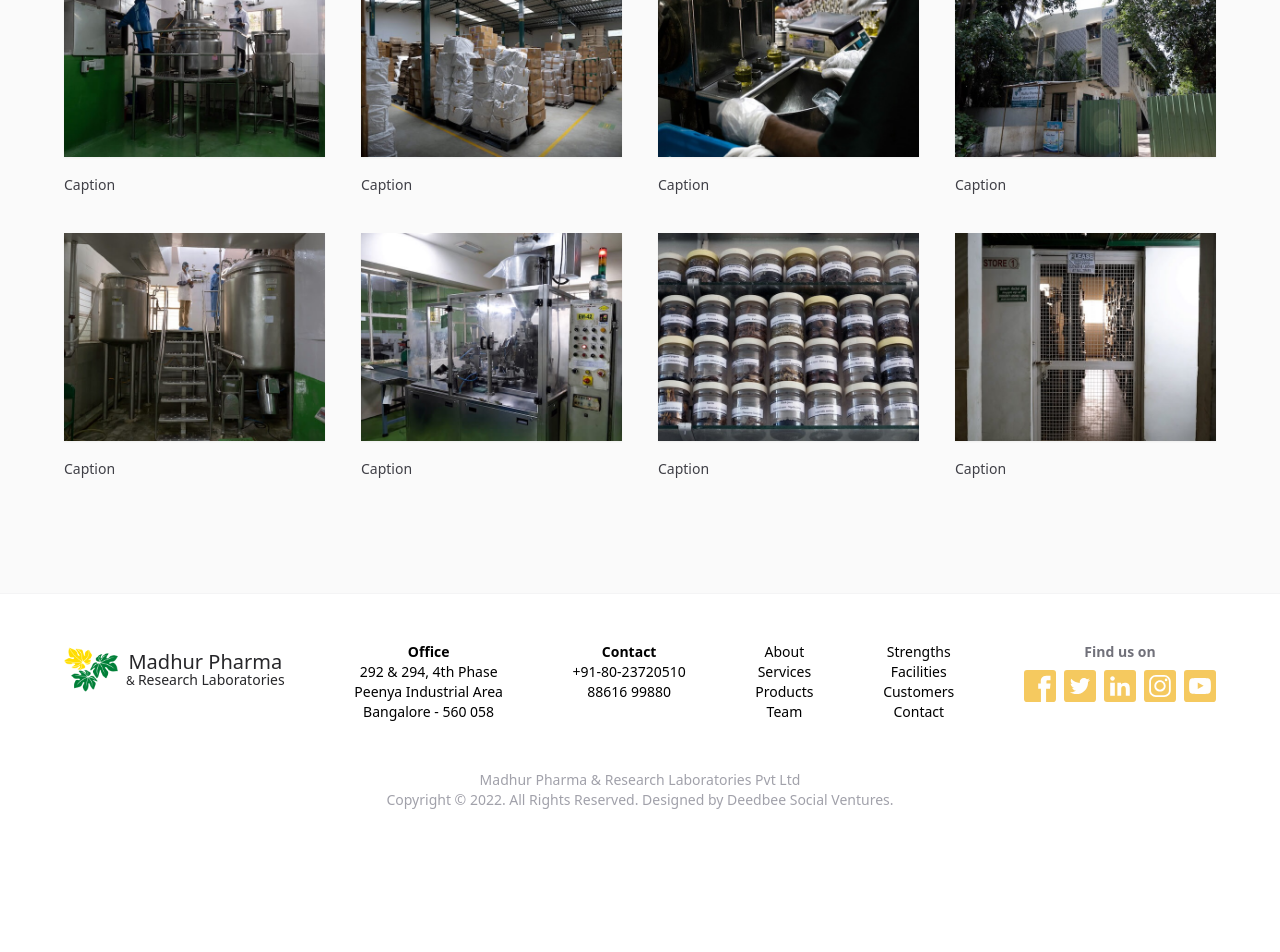
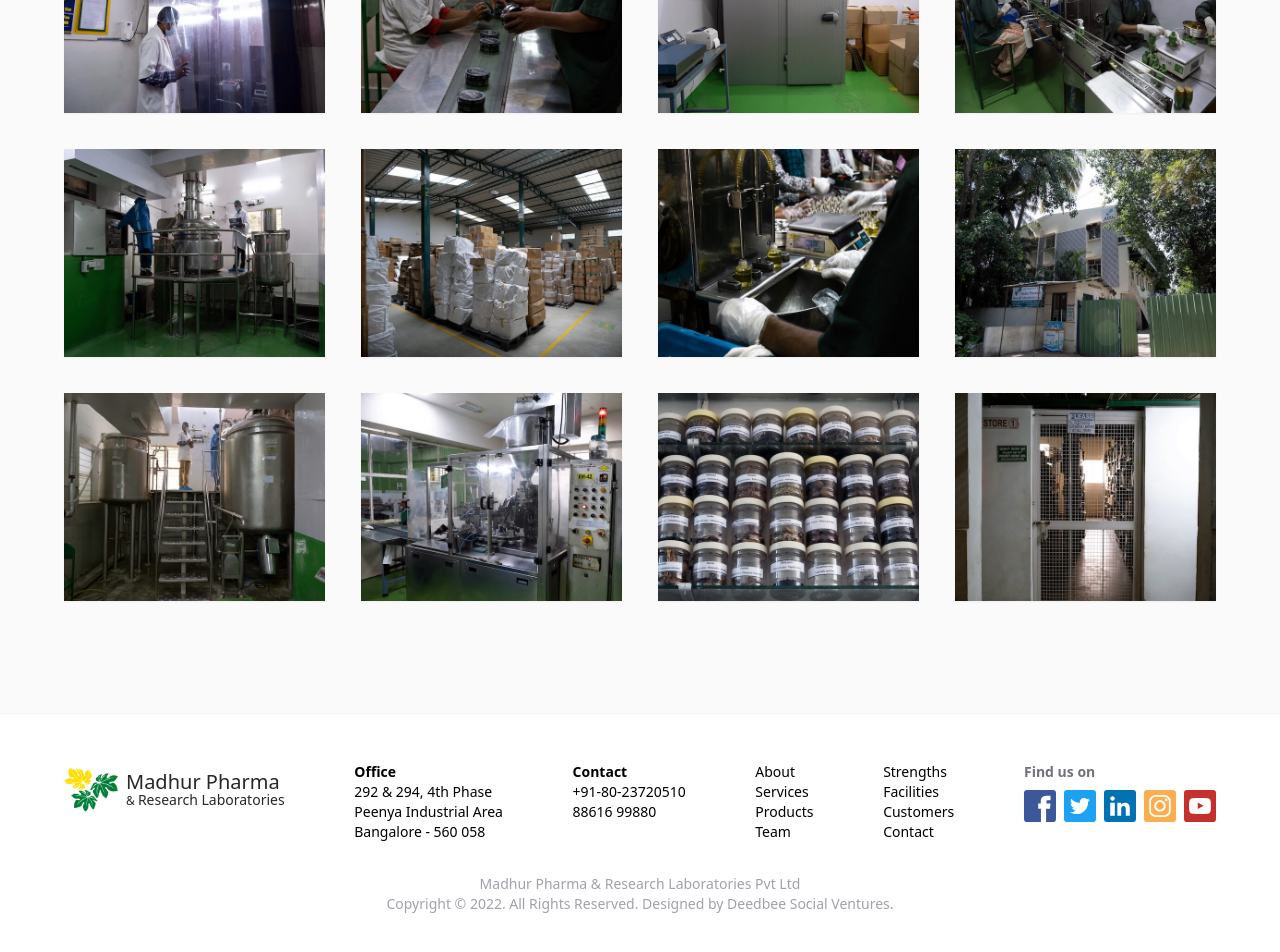
Before and after one commit to TRUENFAIR/trueandfair, a Next.js app: page /facilities in a window 1280 px wide. Shown: the part 878-1830 px from the top of the page. Before the commit the page ends 1736 px from the top, so only its background shows below. Built offline with nearby package versions, Linux system fonts and the light colour scheme.

Commit message:
Final changes

```diff
--- a/components/layout.js
+++ b/components/layout.js
@@ -103,12 +103,12 @@ export default function Layout({ children }) {
 
       <main className="text-zinc-900 font-sans">{children}</main>
 
-      <footer className='border-zinc-100 border-t mx-auto container py-12'>
-        <div className='grid grid-cols-2 md:flex md:flex-row justify-between items-start text-center'>
+      <footer className='border-zinc-100 border-t mx-auto md:container py-6 md:py-12'>
+        <div className='grid grid-cols-2 md:flex md:flex-row justify-between items-start'>
 
-          <div className='col-span-2 pb-4 md:pb-0'>
+          <div className='col-span-2 pb-4 md:pb-0 '>
             <Link href="/">
-              <a className="flex md:justify-start items-center justify-center">
+              <a className="flex justify-start items-center pl-6 md:pl-0">
                 <div className=''><Image src="/mp-logo-320-c.png" alt="logo" width={54} height={54} /></div>
                 <div className="pl-2 flex flex-col justify-center">
                   <span className="leading-4 font-light text-zinc-800 text-xl">Madhur Pharma</span>
@@ -120,46 +120,46 @@ export default function Layout({ children }) {
             </Link>
           </div>
 
-          <div className="text-sm pb-4 md:pb-0">
+          <div className="text-sm p-4 md:p-0 pl-6 ">
               <p className="font-semibold">Office</p>
               <p>292 & 294, 4th Phase</p>
               <p>Peenya Industrial Area</p>
               <p>Bangalore - 560 058</p>
           </div>
 
-          <div className='text-sm pb-4 md:pb-0'>
+          <div className='text-sm p-4 md:p-0 '>
             <p className='font-semibold'>Contact</p>
             <p className=''>+91-80-23720510</p>
             <p className=''>88616 99880</p>
           </div>
 
-          <div className='text-sm flex flex-col pb-4 md:pb-0'>
+          <div className='text-sm flex flex-col p-4 pl-6 md:p-0 '>
               <Link href="/about"><a>About</a></Link>
               <Link href="/services"><a>Services</a></Link>
               <Link href="/products"><a>Products</a></Link>
               <Link href="/team"><a>Team</a></Link>
           </div>
 
-          <div className='text-sm flex flex-col pb-4 md:pb-0'>
+          <div className='text-sm flex flex-col p-4 md:p-0 '>
               <Link href="/strengths"><a>Strengths</a></Link>
               <Link href="/facilities"><a>Facilities</a></Link>
               <Link href="/customers"><a>Customers</a></Link>
               <Link href="/contact"><a>Contact</a></Link>
           </div>
 
-          <div className='col-span-2'>
+          <div className='col-span-2 p-4 md:p-0 pl-6 '>
               <p className='font-semibold text-sm pb-2 text-zinc-500'>Find us on</p>
                 <div className='grid-cols-5 gap-2 inline-grid '>
-                  <a className="hover:scale-105 transition-all" href="https://www.facebook.com/MadhurPharmaAndResearchLaboratories" target="_blank" rel="noreferrer"><svg className='w-8 h-8 facebook' width="100" height="100" viewBox="0 0 187 187"><rect width="187" height="187" fill="#F5C95F" rx="18" ry="18" /><path fill="#fefefe" d="M131 79l0 -12c0,-6 4,-7 6,-7 3,0 18,0 18,0l0 -27 -24 0c-27,0 -33,20 -33,32l0 14 -15 0 0 19 0 12 16 0c0,35 0,77 0,77l30 0c0,0 0,-42 0,-77l23 0 1 -12 2 -19 -24 0z" /></svg></a>
-                  <a className="hover:scale-105 transition-all" href="https://twitter.com/MadhurPharma" target="_blank" rel="noreferrer"><svg className='w-8 h-8 twitter' width="100" height="100" viewBox="0 0 384 384"><rect width="384" height="384" fill="#F5C95F" rx="37" ry="37"/><path fill="#fefefe" d="M313 118c-9,4 -19,6 -29,8 11,-7 19,-16 22,-28 -9,6 -20,10 -31,12 -9,-9 -22,-15 -37,-15 -27,0 -49,22 -49,49 0,4 0,7 1,11 -41,-2 -78,-22 -102,-51 -5,7 -7,15 -7,24 0,17 9,32 22,41 -8,0 -16,-2 -23,-6 0,0 0,0 0,1 0,6 2,12 4,17 6,16 20,27 36,31 -4,1 -8,1 -13,1 -3,0 -6,0 -9,-1 6,20 25,34 46,34 -17,14 -38,21 -61,21 -5,0 -8,0 -12,0 22,14 48,22 76,22 78,0 125,-54 138,-110 2,-10 3,-20 3,-30 0,-2 0,-4 0,-6 10,-7 18,-15 25,-25z"/></svg></a>
-                  <a className="hover:scale-105 transition-all" href="https://www.linkedin.com/company/madhurpharma/" target="_blank" rel="noreferrer"><svg className='w-8 h-8 linkedin' width="100" height="100" viewBox="0 0 201 201"><rect width="201" height="201" fill="#F5C95F" rx="19" ry="19"/><polygon fill="#fefefe" points="39 102 39 162 68 162 68 97 68 80 39 80"/><path fill="#fefefe" d="M54 39c-8 0-15 7-15 15 0 7 7 14 15 14 7 0 14-7 14-14 0-8-7-15-14-15zM161 105c-2-15-9-25-30-25-12 0-20 5-24 11l0 0 0-11-23 0 0 16 0 66 24 0 0-41c0-10 2-21 15-21 13 0 14 13 14 22l0 40 25 0 0-45 0 0c0-4 0-8-1-12z"/></svg></a>
-                  <a className="hover:scale-105 transition-all" href="https://www.instagram.com/madhurpharma" target="_blank" rel="noreferrer"><svg className='w-8 h-8 instragram' width="100" height="100"viewBox="0 0 384 384"><rect width="384" height="384" fill="#F5C95F" rx="37" ry="37"/><path fill="#fff" d="M142 59l100 0c22,0 42,9 56,24 14,14 23,34 23,56l0 106c0,22 -9,41 -23,56 -14,14 -34,23 -56,23l-100 0c-22,0 -42,-9 -56,-23 -15,-15 -24,-34 -24,-56l0 -106c0,-22 9,-42 24,-56 14,-15 34,-24 56,-24zm100 23l-100 0c-16,0 -30,6 -41,16 -10,11 -17,25 -17,41l0 106c0,15 7,30 17,40 11,11 25,17 41,17l100 0c16,0 30,-6 40,-17 11,-10 17,-25 17,-40l0 -106c0,-16 -6,-30 -17,-41 -10,-10 -24,-16 -40,-16z"/><path fill="#fff" d="M192 123c19,0 36,7 48,20 12,12 20,29 20,48 0,19 -8,35 -20,48 -12,12 -29,20 -48,20 -19,0 -36,-8 -48,-20 -13,-13 -20,-29 -20,-48 0,-19 7,-36 20,-48 12,-13 29,-20 48,-20zm32 35c-8,-8 -20,-13 -32,-13 -13,0 -24,5 -33,13 -8,9 -13,20 -13,33 0,12 5,24 13,32 9,8 20,13 33,13 12,0 24,-5 32,-13 8,-8 14,-20 14,-32 0,-13 -6,-24 -14,-33z"/><circle cx="265" cy="119" r="16" fill="#fff"/></svg></a>
-                  <a className="hover:scale-105 transition-all" href="https://www.youtube.com/channel/UCrqiYW7GmXwgwtOEtjBQXxQ" target="_blank" rel="noreferrer"><svg className='w-8 h-8 youtube' width="100" height="100" viewBox="0 0 5067 5067"><rect width="5067" height="5067" fill="#F5C95F" rx="489" ry="489"/><path fill="#fefefe" d="M3110 2497l-933 504 0 -776 0 -236 421 229 512 279zm1116 -684c0,0 -33,-248 -137,-357 -131,-144 -278,-145 -346,-153 -483,-36 -1208,-36 -1208,-36l-2 0c0,0 -725,0 -1209,36 -67,8 -214,9 -346,153 -103,109 -137,357 -137,357 0,0 -35,292 -35,583l0 36 0 238c0,291 35,583 35,583 0,0 34,248 137,357 132,144 304,139 381,154 277,28 1175,36 1175,36 0,0 726,-1 1209,-37 68,-9 215,-9 346,-153 104,-109 137,-357 137,-357 0,0 35,-292 35,-583l0 -223 0 -51c0,-291 -35,-583 -35,-583z"/></svg></a>
+                  <a className="hover:scale-105 transition-all" href="https://www.facebook.com/MadhurPharmaAndResearchLaboratories" target="_blank" rel="noreferrer"><svg className='w-8 h-8 facebook' width="100" height="100" viewBox="0 0 187 187"><rect width="187" height="187" fill="#3b5998" rx="18" ry="18" /><path fill="#fefefe" d="M131 79l0 -12c0,-6 4,-7 6,-7 3,0 18,0 18,0l0 -27 -24 0c-27,0 -33,20 -33,32l0 14 -15 0 0 19 0 12 16 0c0,35 0,77 0,77l30 0c0,0 0,-42 0,-77l23 0 1 -12 2 -19 -24 0z" /></svg></a>
+                  <a className="hover:scale-105 transition-all" href="https://twitter.com/MadhurPharma" target="_blank" rel="noreferrer"><svg className='w-8 h-8 twitter' width="100" height="100" viewBox="0 0 384 384"><rect width="384" height="384" fill="#1DA1F2" rx="37" ry="37"/><path fill="#fefefe" d="M313 118c-9,4 -19,6 -29,8 11,-7 19,-16 22,-28 -9,6 -20,10 -31,12 -9,-9 -22,-15 -37,-15 -27,0 -49,22 -49,49 0,4 0,7 1,11 -41,-2 -78,-22 -102,-51 -5,7 -7,15 -7,24 0,17 9,32 22,41 -8,0 -16,-2 -23,-6 0,0 0,0 0,1 0,6 2,12 4,17 6,16 20,27 36,31 -4,1 -8,1 -13,1 -3,0 -6,0 -9,-1 6,20 25,34 46,34 -17,14 -38,21 -61,21 -5,0 -8,0 -12,0 22,14 48,22 76,22 78,0 125,-54 138,-110 2,-10 3,-20 3,-30 0,-2 0,-4 0,-6 10,-7 18,-15 25,-25z"/></svg></a>
+                  <a className="hover:scale-105 transition-all" href="https://www.linkedin.com/company/madhurpharma/" target="_blank" rel="noreferrer"><svg className='w-8 h-8 linkedin' width="100" height="100" viewBox="0 0 201 201"><rect width="201" height="201" fill="#0072b1" rx="19" ry="19"/><polygon fill="#fefefe" points="39 102 39 162 68 162 68 97 68 80 39 80"/><path fill="#fefefe" d="M54 39c-8 0-15 7-15 15 0 7 7 14 15 14 7 0 14-7 14-14 0-8-7-15-14-15zM161 105c-2-15-9-25-30-25-12 0-20 5-24 11l0 0 0-11-23 0 0 16 0 66 24 0 0-41c0-10 2-21 15-21 13 0 14 13 14 22l0 40 25 0 0-45 0 0c0-4 0-8-1-12z"/></svg></a>
+                  <a className="hover:scale-105 transition-all" href="https://www.instagram.com/madhurpharma" target="_blank" rel="noreferrer"><svg className='w-8 h-8 instragram' width="100" height="100"viewBox="0 0 384 384"><rect width="384" height="384" fill="#fbad50" rx="37" ry="37"/><path fill="#fff" d="M142 59l100 0c22,0 42,9 56,24 14,14 23,34 23,56l0 106c0,22 -9,41 -23,56 -14,14 -34,23 -56,23l-100 0c-22,0 -42,-9 -56,-23 -15,-15 -24,-34 -24,-56l0 -106c0,-22 9,-42 24,-56 14,-15 34,-24 56,-24zm100 23l-100 0c-16,0 -30,6 -41,16 -10,11 -17,25 -17,41l0 106c0,15 7,30 17,40 11,11 25,17 41,17l100 0c16,0 30,-6 40,-17 11,-10 17,-25 17,-40l0 -106c0,-16 -6,-30 -17,-41 -10,-10 -24,-16 -40,-16z"/><path fill="#fff" d="M192 123c19,0 36,7 48,20 12,12 20,29 20,48 0,19 -8,35 -20,48 -12,12 -29,20 -48,20 -19,0 -36,-8 -48,-20 -13,-13 -20,-29 -20,-48 0,-19 7,-36 20,-48 12,-13 29,-20 48,-20zm32 35c-8,-8 -20,-13 -32,-13 -13,0 -24,5 -33,13 -8,9 -13,20 -13,33 0,12 5,24 13,32 9,8 20,13 33,13 12,0 24,-5 32,-13 8,-8 14,-20 14,-32 0,-13 -6,-24 -14,-33z"/><circle cx="265" cy="119" r="16" fill="#fff"/></svg></a>
+                  <a className="hover:scale-105 transition-all" href="https://www.youtube.com/channel/UCrqiYW7GmXwgwtOEtjBQXxQ" target="_blank" rel="noreferrer"><svg className='w-8 h-8 youtube' width="100" height="100" viewBox="0 0 5067 5067"><rect width="5067" height="5067" fill="#c4302b" rx="489" ry="489"/><path fill="#fefefe" d="M3110 2497l-933 504 0 -776 0 -236 421 229 512 279zm1116 -684c0,0 -33,-248 -137,-357 -131,-144 -278,-145 -346,-153 -483,-36 -1208,-36 -1208,-36l-2 0c0,0 -725,0 -1209,36 -67,8 -214,9 -346,153 -103,109 -137,357 -137,357 0,0 -35,292 -35,583l0 36 0 238c0,291 35,583 35,583 0,0 34,248 137,357 132,144 304,139 381,154 277,28 1175,36 1175,36 0,0 726,-1 1209,-37 68,-9 215,-9 346,-153 104,-109 137,-357 137,-357 0,0 35,-292 35,-583l0 -223 0 -51c0,-291 -35,-583 -35,-583z"/></svg></a>
                 </div>
             </div>
         </div>
 
-        <div className='mx-auto text-center text-sm text-zinc-400 pt-12'>
+        <div className='mx-auto text-left md:text-center text-sm text-zinc-400 pt-4 md:pt-8 md:p-0 p-4 pl-6'>
           <p>Madhur Pharma & Research Laboratories Pvt Ltd</p>
           <p>Copyright © 2022. All Rights Reserved. Designed by Deedbee Social Ventures.</p>
         </div>
--- a/pages/facilities.js
+++ b/pages/facilities.js
@@ -4,22 +4,22 @@ import Image from 'next/image'
 export default function Facilities() {
 
   const stuff = [
-    {image: "/f1.jpeg", text: "Caption"},
-    {image: "/f2.jpeg", text: "Caption"},
-    {image: "/f3.jpeg", text: "Caption"},
-    {image: "/f4.jpeg", text: "Caption"},
-    {image: "/f5.jpeg", text: "Caption"},
-    {image: "/f6.jpeg", text: "Caption"},
-    {image: "/f7.jpeg", text: "Caption"},
-    {image: "/f8.jpeg", text: "Caption"},
-    {image: "/f9.jpeg", text: "Caption"},
-    {image: "/f10.jpeg", text: "Caption"},
-    {image: "/f11.jpeg", text: "Caption"},
+    { image: "/f1.jpeg", text: "Caption" },
+    { image: "/f2.jpeg", text: "Caption" },
+    { image: "/f3.jpeg", text: "Caption" },
+    { image: "/f4.jpeg", text: "Caption" },
+    { image: "/f5.jpeg", text: "Caption" },
+    { image: "/f6.jpeg", text: "Caption" },
+    { image: "/f7.jpeg", text: "Caption" },
+    { image: "/f8.jpeg", text: "Caption" },
+    { image: "/f9.jpeg", text: "Caption" },
+    { image: "/f10.jpeg", text: "Caption" },
+    { image: "/f11.jpeg", text: "Caption" },
     { image: "/f12.jpeg", text: "Caption" },
     { image: "/f13.jpeg", text: "Caption" },
     { image: "/f14.jpeg", text: "Caption" },
     { image: "/f15.jpeg", text: "Caption" },
-    {image: "/f16.jpeg", text: "Caption"},
+    { image: "/f16.jpeg", text: "Caption" },
   ]
 
   return (
@@ -28,13 +28,19 @@ export default function Facilities() {
         <div className='md:container p-4 mx-auto'>
           <h1 className="text-4xl tracking-wide font-light text-green-900">FACILITIES</h1>
 
-          <div className="grid md:grid-cols-4 grid-cols-2 md:gap-9 gap-4 pt-12">
-            {stuff.map(({image, text}, index) => (
+          <p className='pt-12'>Madhur has always been a pioneer in adopting the latest technologies and best practices for manufacturing pharma and wellness products. Our central facility located in Bangalore hosts a manufacturing capacity of 7 metric tons per day, and an area of 30,000 square feet for manufacturing, filling, and storage. We are equipped with advanced R&D/Micro-biology laboratories, GMP-conforming filling lines for SKUs of several types and sizes, and in-process quality checks for semi-finished products, finished products and packaging materials.</p>
+          <ul className='list-disc list-inside p-6'>
+            <li>Quality Control Laboratory including fully operational Microbiology Lab for testing of raw materials, in-process checks for semi-finished products, finished products & packaging materials.</li>
+            <li className='mt-4'>Equipped with facilities to manufacture up to 6-7 metric tons of produce every day ranging in batch sizes of 300Kgs, 600Kgs, 2000Kgs, 3000Kgs, 4000Kgs.</li>
+          </ul>
+
+          <div className="grid md:grid-cols-4 grid-cols-2 md:gap-9 gap-4 pt-6">
+            {stuff.map(({ image, text }, index) => (
               <div key={index} className="flex flex-col justify-center items-start rounded-sm">
                 <div className="w-full h-52 bg-zinc-100 shadow-sm relative">
-                  <Image layout='fill' alt="" src={image} className="absolute inset-0 object-cover"/>
+                  <Image layout='fill' alt="" src={image} className="absolute inset-0 object-cover" />
                 </div>
-                <p className="prose-sm pt-4 text-zinc-700 leading-6">{text}</p>
+                {/* <p className="prose-sm pt-4 text-zinc-700 leading-6">{text}</p> */}
               </div>
             ))}
           </div>
--- a/pages/strengths.js
+++ b/pages/strengths.js
@@ -16,7 +16,7 @@ export default function Strengths() {
               <div className="absolute inset-0 bg-black opacity-20"></div>
               <h1 className="md:text-3xl text-xl tracking-wide drop-shadow-lg font-semibold  text-white z-10 w-full p-4">R&D</h1>
             </div>
-            <p className="pt-8 prose">Innovation is key to changing market needs and research is a core strength of our team at Madhur Pharma. Our founding team led by Dr. Deepak Joshi and Dr. Chitra Phadnis had laid a strong foundation for research and development back in the 1980s, which continues to be a strong pillar behind the company’s growth even today, covering a wide range of product categories that have revolutionised the Indian pharma and cosmetics industry.</p>
+            <p className="pt-8 prose">Innovation is key to changing market needs and research is a core strength of our team at Madhur Pharma. Our founding team led by Dr. Deepak Joshi had laid a strong foundation for research and development back in the 1980s, which continues to be a strong pillar behind the company’s growth even today, covering a wide range of product categories that have revolutionised the Indian pharma and cosmetics industry.</p>
           </div>
           <div className="w-auto relative">
             <div className="relative w-[95%] h-64 flex justify-start items-end shadow-sm hover:scale-[1.02] transition-all cursor-pointer">
```
